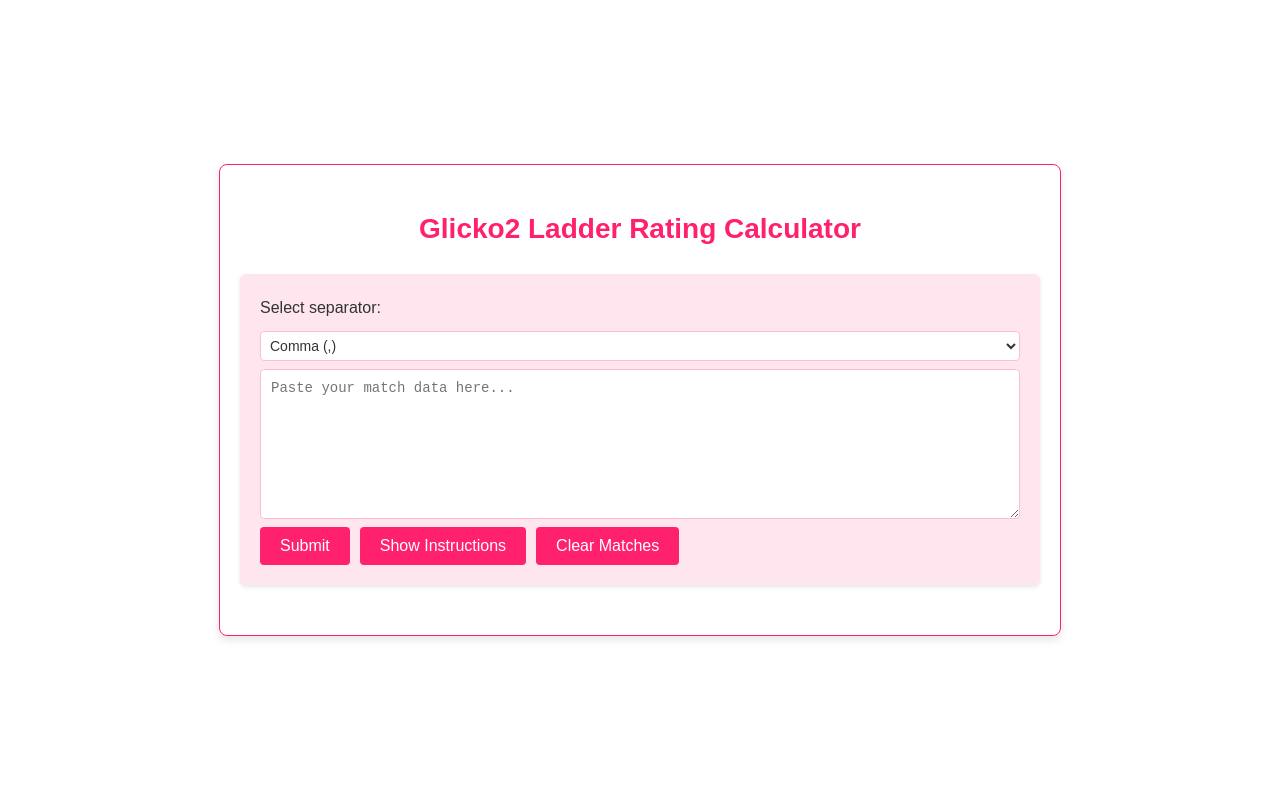
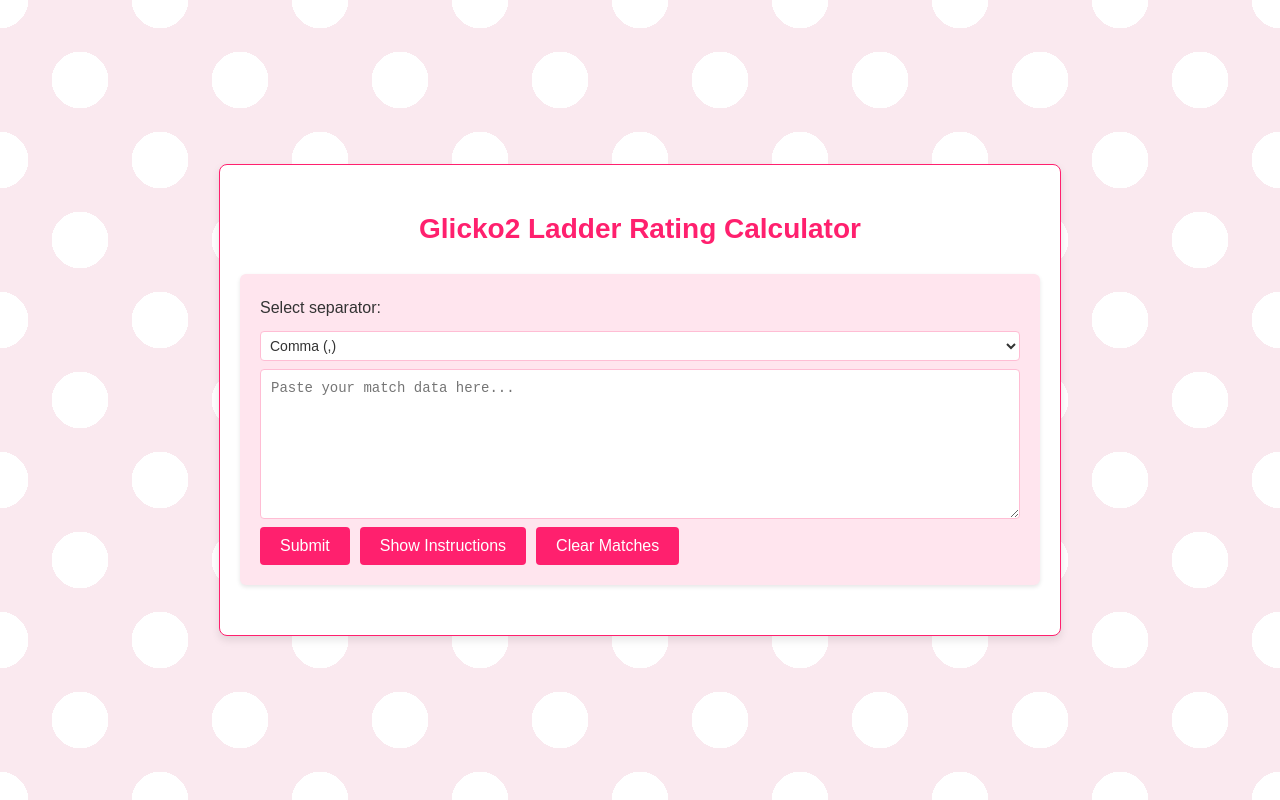
Before and after one commit to Fred-Hunter/rating-calculator, a website: page index.html in a window 1280 px wide. Drawn offline with Linux system fonts and the light colour scheme.

Commit message:
Add polka dots

```diff
--- a/stylesheet.css
+++ b/stylesheet.css
@@ -3,6 +3,7 @@
     --primary-hover-color: #e01a63;
     --secondary-color: #ffbdd4;
     --background-color: #ffffff;
+    --dots-background-color: #fae9ef;
     --text-color: #333;
     --border-color: #ffbdd4;
     --form-background-color: #ffe5ee;
@@ -12,7 +13,10 @@ body {
     font-family: 'Arial', sans-serif;
     margin: 0;
     padding: 0;
-    background-color: var(--background-color);
+    background-color: var(--dots-background-color);
+    background-image: radial-gradient(circle, #ffffff 25%, transparent 20%), radial-gradient(circle, #ffffff 25%, transparent 20%);
+    background-size: 160px 160px;
+    background-position: 0 0, 80px 80px;
     color: var(--text-color);
     line-height: 1.8;
     display: flex;
```
